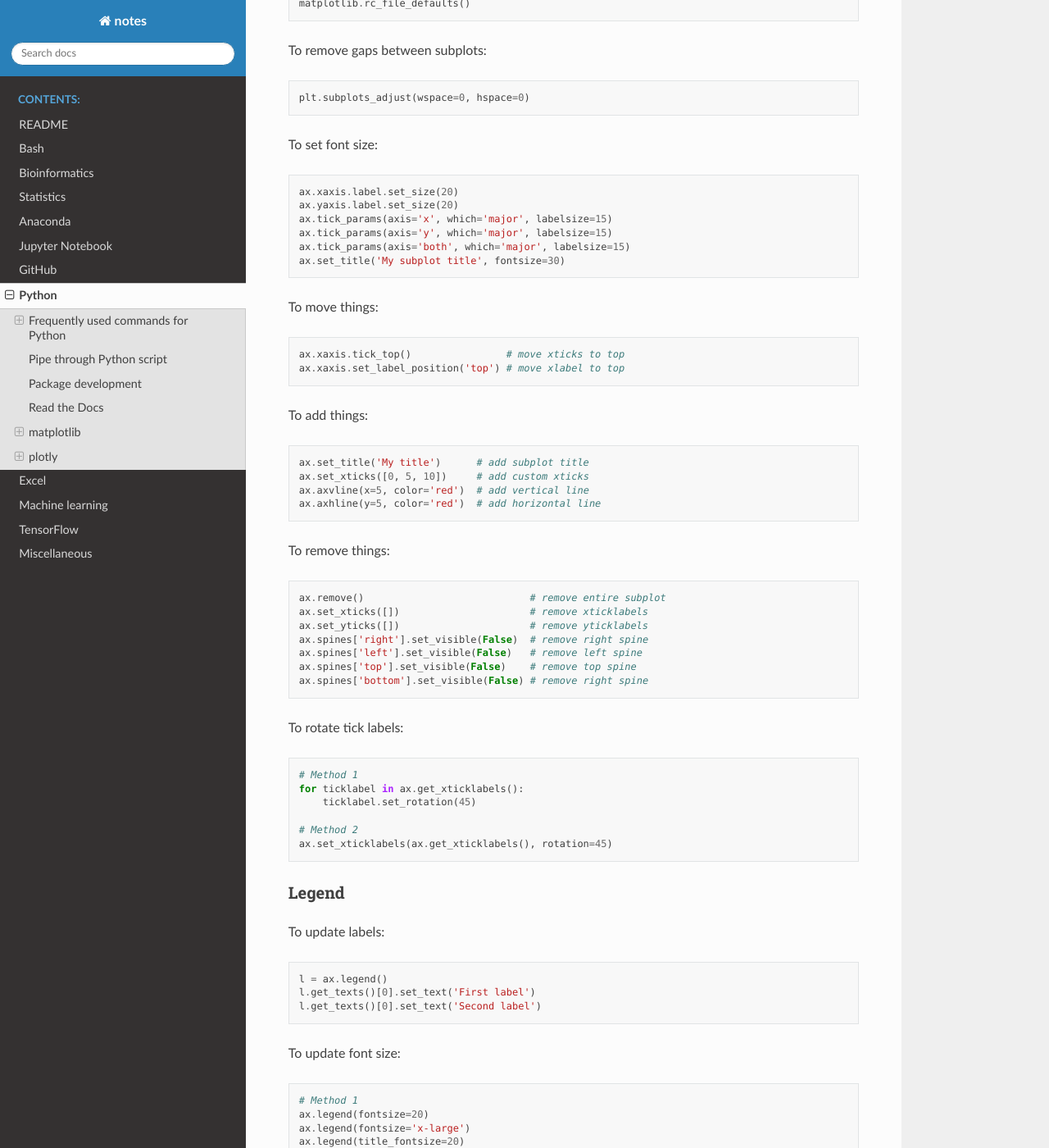
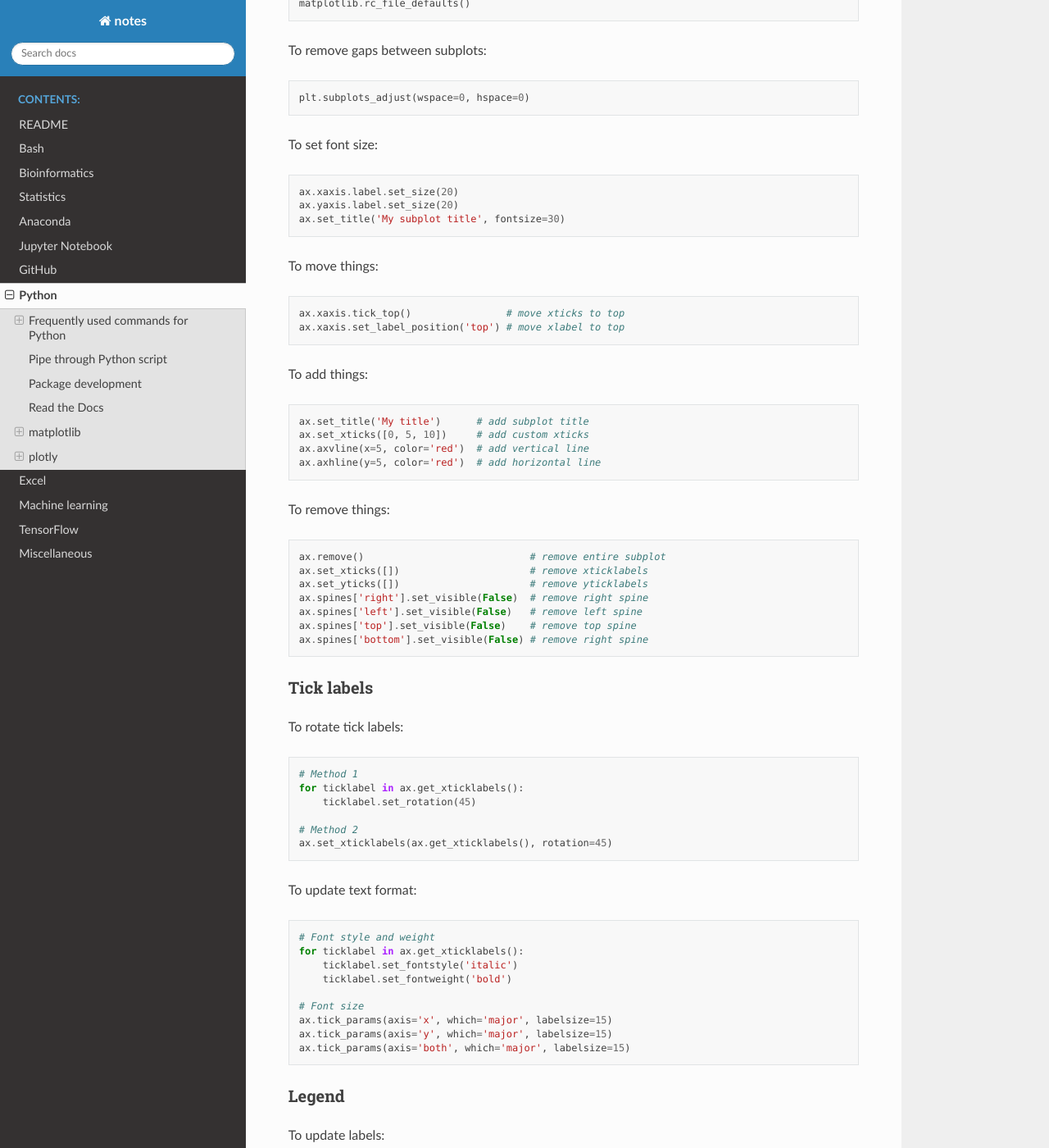
Before and after one commit to sbslee/notes, a Sphinx documentation site: the page built from docs/python.rst, in a window 1280 px wide and 1400 px high, scrolled down 4385 px. Shown: the whole window at 82% size. Built offline with Sphinx 7.4.7 and the Read the Docs theme 2.0.0, drawn with Linux system fonts in a browser that asks for light colours.

Commit message:
Update python.rst

```diff
--- a/docs/python.rst
+++ b/docs/python.rst
@@ -267,6 +264,9 @@ To remove things:
     ax.spines['top'].set_visible(False)    # remove top spine
     ax.spines['bottom'].set_visible(False) # remove right spine
 
+Tick labels
+-----------
+
 To rotate tick labels:
 
 .. code:: python3
@@ -277,6 +277,20 @@ To rotate tick labels:
 
     # Method 2
     ax.set_xticklabels(ax.get_xticklabels(), rotation=45)
+
+To update text format:
+
+.. code:: python3
+
+    # Font style and weight
+    for ticklabel in ax.get_xticklabels():
+        ticklabel.set_fontstyle('italic')
+        ticklabel.set_fontweight('bold')
+
+    # Font size
+    ax.tick_params(axis='x', which='major', labelsize=15)
+    ax.tick_params(axis='y', which='major', labelsize=15)
+    ax.tick_params(axis='both', which='major', labelsize=15)
 
 Legend
 ------
```
Also changed, not shown: other parts of docs/python.rst (+0 -3 lines).
